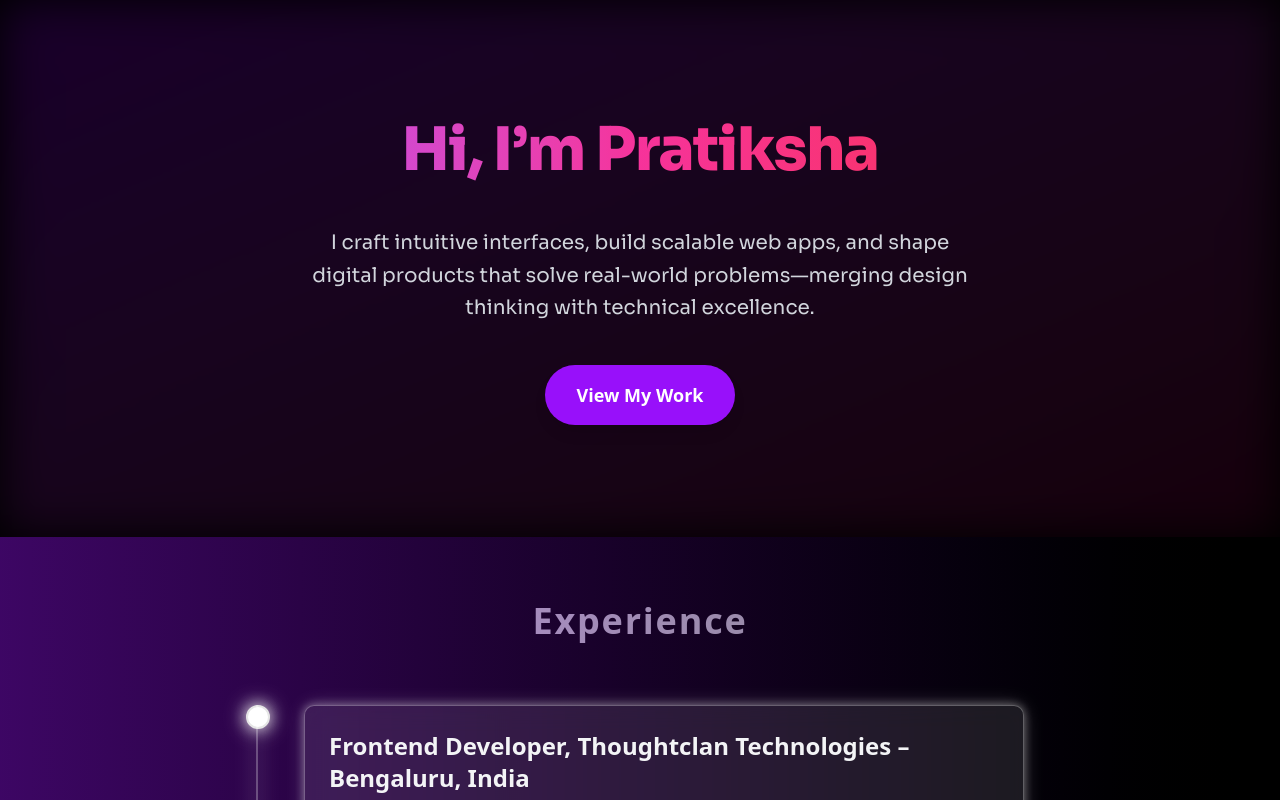
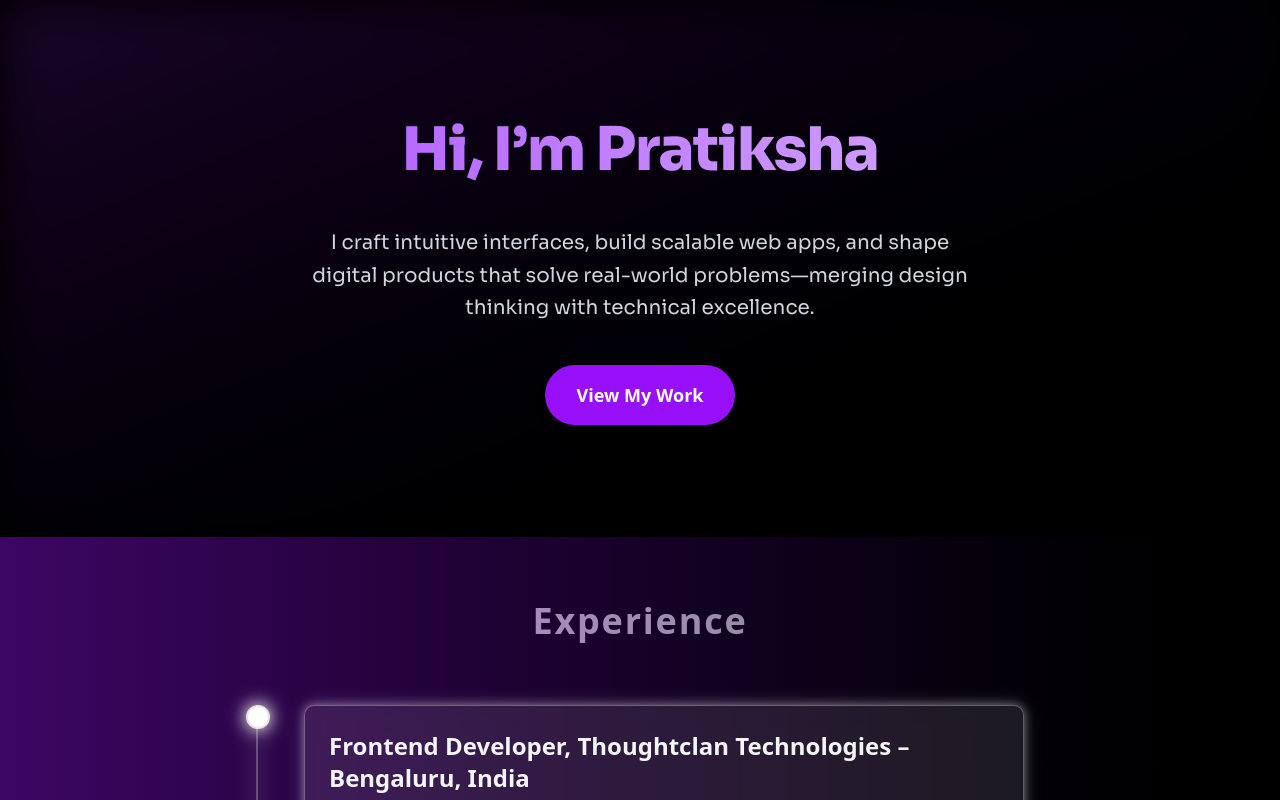
Before and after one commit to Pratiksha102/portfolio-2025, a Next.js app: page / in a window 1280 px wide. Shown: the top 800 px of the page. Built offline with nearby package versions, Linux system fonts and the light colour scheme.

Commit message:
Updated Hero Section

```diff
--- a/src/app/components/Contact.tsx
+++ b/src/app/components/Contact.tsx
@@ -25,10 +25,10 @@ const Contact = () => {
                  initial={{ opacity: 0, y: -20 }}
                  whileInView={{ opacity: 1, y: 0 }}
                  transition={{ duration: 0.6 }}
-          viewport={{ once: true }}
-          className={`${sora.className} text-5xl md:text-6xl font-extrabold leading-tight tracking-tight bg-gradient-to-r from-purple-500 via-pink-500 to-red-500 bg-clip-text text-transparent`}
+                 viewport={{ once: false }}
+                 className={`${sora.className} text-5xl md:text-6xl font-extrabold leading-tight tracking-tight bg-gradient-to-r from-purple-500 to-purple-300 bg-clip-text text-transparent`}
                >
-          Let’s Connect
+                 Let's connect
                </motion.h2>
 
         {/* Description */}
--- a/src/app/components/HeroSection.tsx
+++ b/src/app/components/HeroSection.tsx
@@ -12,23 +12,23 @@ const sora = Sora({
 const HeroSection = () => {
   return (
     <section className="relative bg-black py-28 px-6 text-white overflow-hidden">
-      {/* Gradient Animation Layer */}
-      <div className="absolute inset-0 bg-gradient-to-br from-purple-700/20 to-pink-600/10 animate-pulse blur-xl z-0" />
+      {/* Purple-Black Gradient Background */}
+      <div className="absolute inset-0 bg-gradient-to-br from-purple-900/30 to-black/80 animate-pulse blur-xl z-0" />
 
       {/* Hero Content */}
       <div className="relative z-10 max-w-5xl mx-auto text-center space-y-10">
-        {/* Gradient Text */}
+        {/* Purple Gradient Heading */}
         <motion.h1
           initial={{ opacity: 0, y: -20 }}
           whileInView={{ opacity: 1, y: 0 }}
           transition={{ duration: 0.6 }}
           viewport={{ once: false }}
-          className={`${sora.className} text-5xl md:text-6xl font-extrabold leading-tight tracking-tight bg-gradient-to-r from-purple-500 via-pink-500 to-red-500 bg-clip-text text-transparent`}
+          className={`${sora.className} text-5xl md:text-6xl font-extrabold leading-tight tracking-tight bg-gradient-to-r from-purple-500 to-purple-300 bg-clip-text text-transparent`}
         >
           Hi, I’m Pratiksha
         </motion.h1>
 
-        {/* Description */}
+        {/* Subtitle */}
         <motion.p
           initial={{ opacity: 0, y: 20 }}
           whileInView={{ opacity: 1, y: 0 }}
```
Lines whose indentation alone changed are shown as unchanged.
